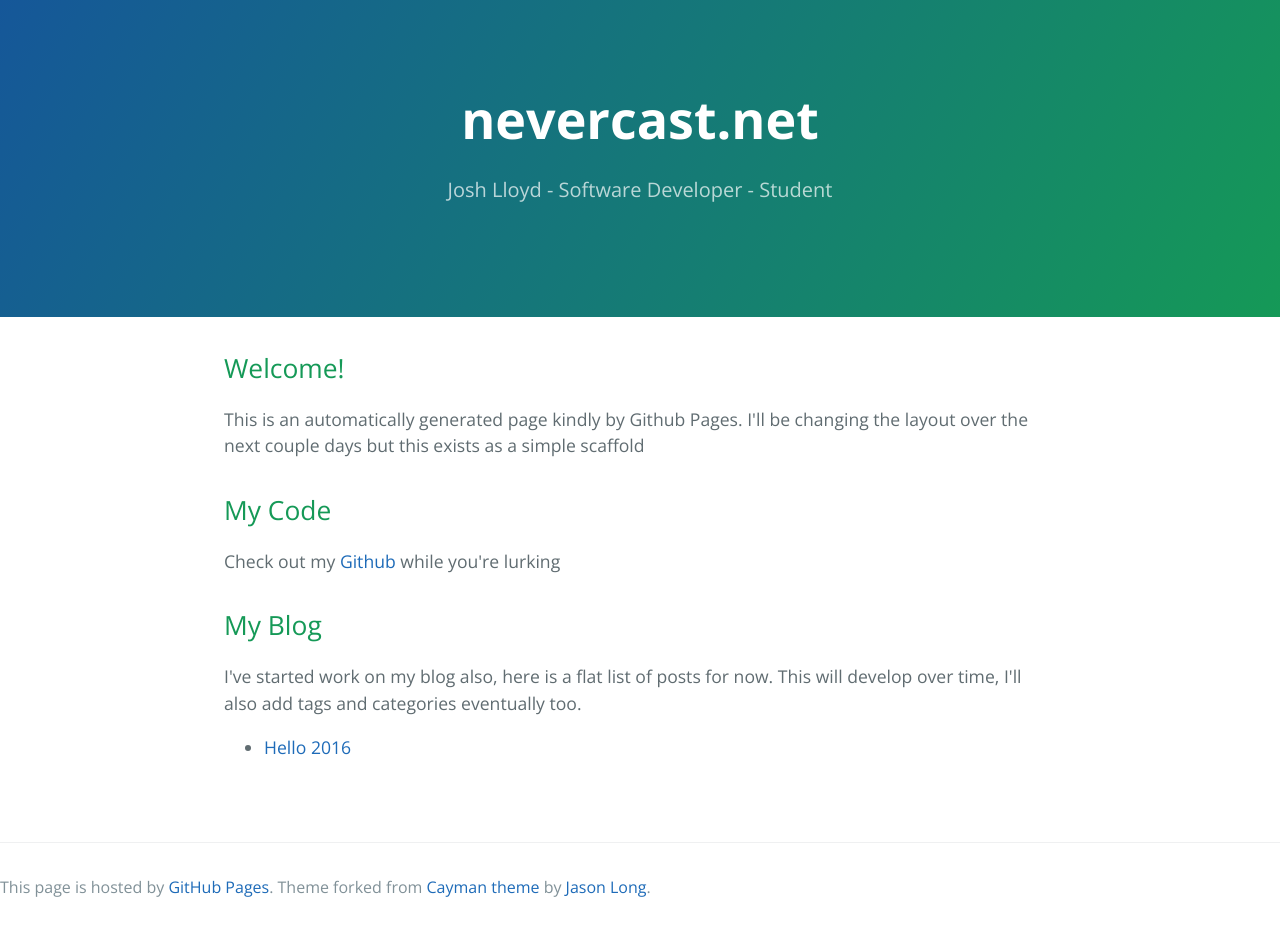
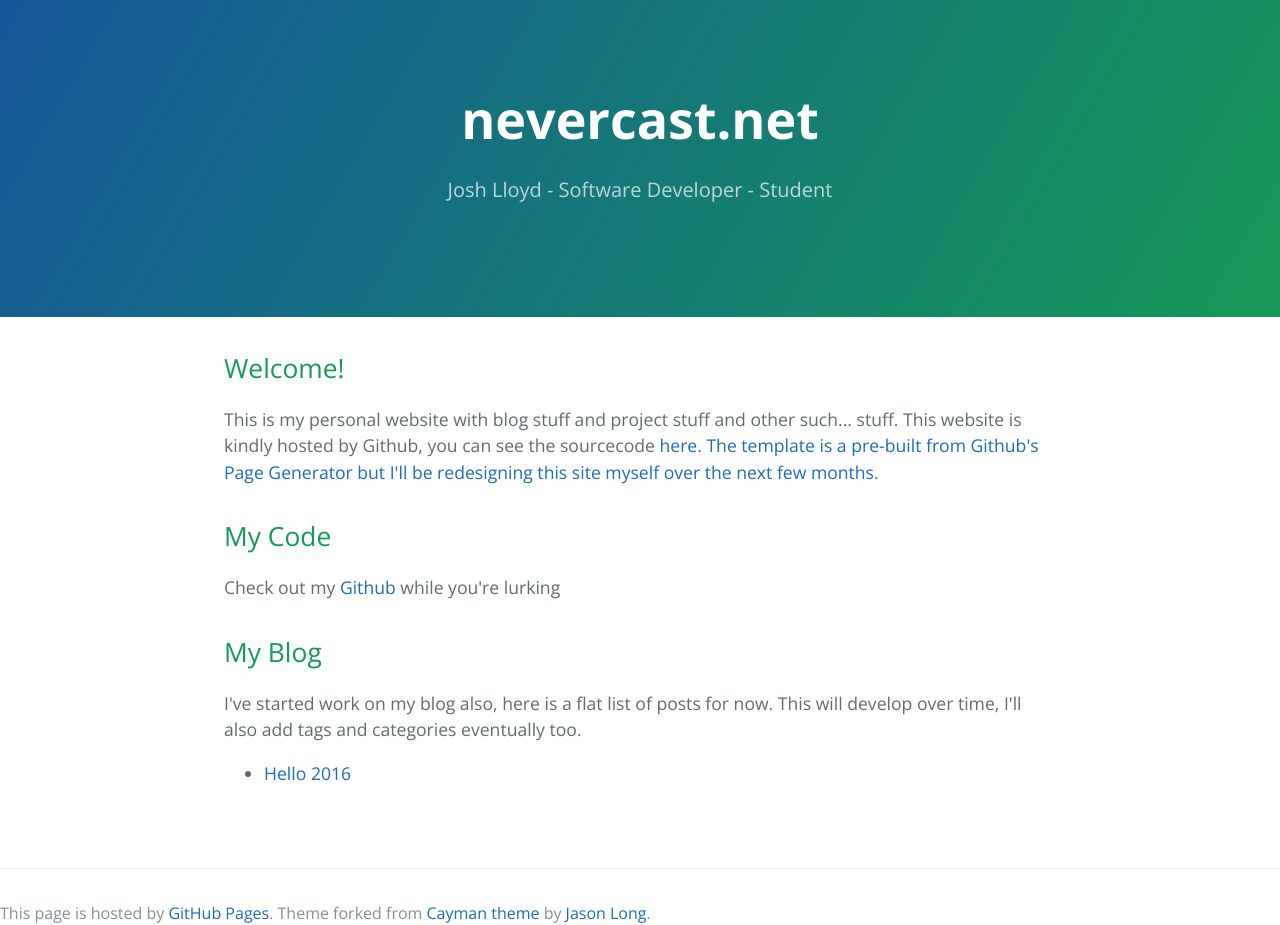
Before and after one commit to nevercast/nevercast.github.io, a Jekyll site: the page built from index.html, in a window 1280 px wide. Built offline with Jekyll 4.4.1, drawn with Linux system fonts in a browser that asks for light colours; before the commit the page ends 900 px from its top, so only the background shows below that.

Commit message:
Changed index welcome paragraph

```diff
--- a/index.html
+++ b/index.html
@@ -9,7 +9,7 @@ subtitle: Josh Lloyd - Software Developer - Student
       <h2>
 <a id="welcome" class="anchor" href="#welcome" aria-hidden="true"><span aria-hidden="true" class="octicon octicon-link"></span></a>Welcome!</h2>
 
-<p>This is an automatically generated page kindly by Github Pages. I'll be changing the layout over the next couple days but this exists as a simple scaffold</p>
+<p>This is my personal website with blog stuff and project stuff and other such... stuff. This website is kindly hosted by Github, you can see the sourcecode <a href="https://github.com/nevercast/nevercast.github.io">here</>. The template is a pre-built from Github's Page Generator but I'll be redesigning this site myself over the next few months.</p>
 
 <h2>
 <a id="my-code" class="anchor" href="#my-code" aria-hidden="true"><span aria-hidden="true" class="octicon octicon-link"></span></a>My Code</h2>
```
